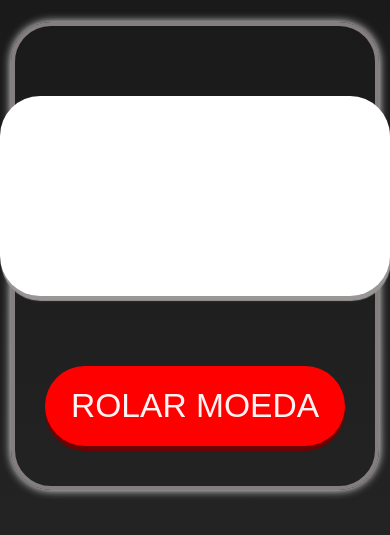
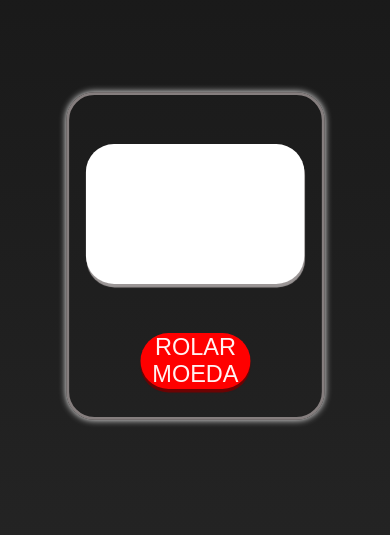
Before and after one commit to esdrasadpg/projeto-caraoucoroa, a plain HTML site: page index.html in a window 390 px wide. Shown: the part 215-750 px from the top of the page. Drawn offline with Linux system fonts and the light colour scheme.

Commit message:
Update style.css

```diff
--- a/estilos/style.css
+++ b/estilos/style.css
@@ -100,8 +100,8 @@ main.clicado {
 
 div#rescc {
     display: flex;
-    max-width: 400px;
-    width: 100vw;
+    max-width: 80%;
+    width: 80vw;
     height: 200px;
     border-radius: 40px;
     background-color: white;
@@ -117,8 +117,7 @@ div#rescc {
 
 main > button {
     border: none;
-    max-width: 300px;
-    width: 100vw;
+    max-width: 40%;
     height: 80px;
     font-size: 2.1em;
     background-color: rgb(255, 0, 0);
@@ -134,3 +133,9 @@ main > button.clicado{
     scale: 0.96;
     box-shadow: 0px 5px 1px rgba(109, 3, 3, 0.548);
 }
+
+@media screen and (max-width: 768px) {
+    main {
+        scale: 0.70;
+    }
+}
```
